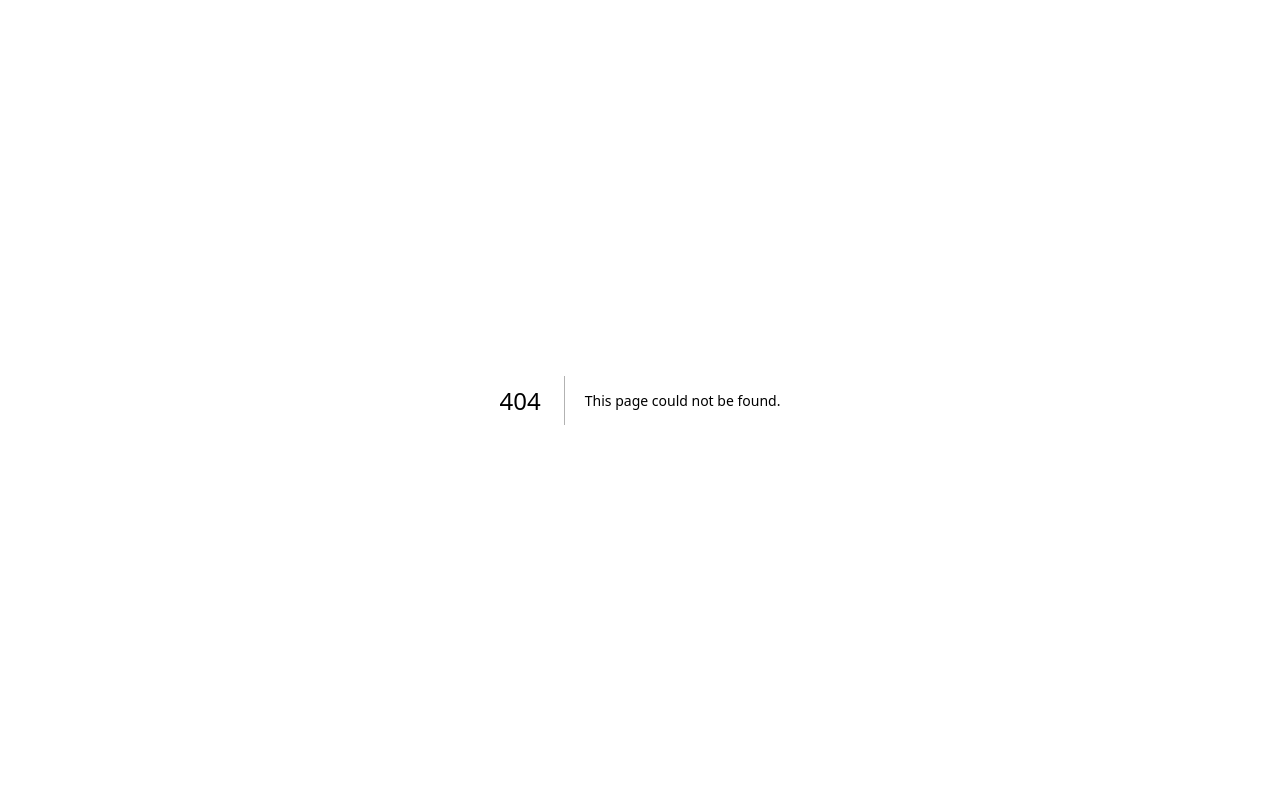
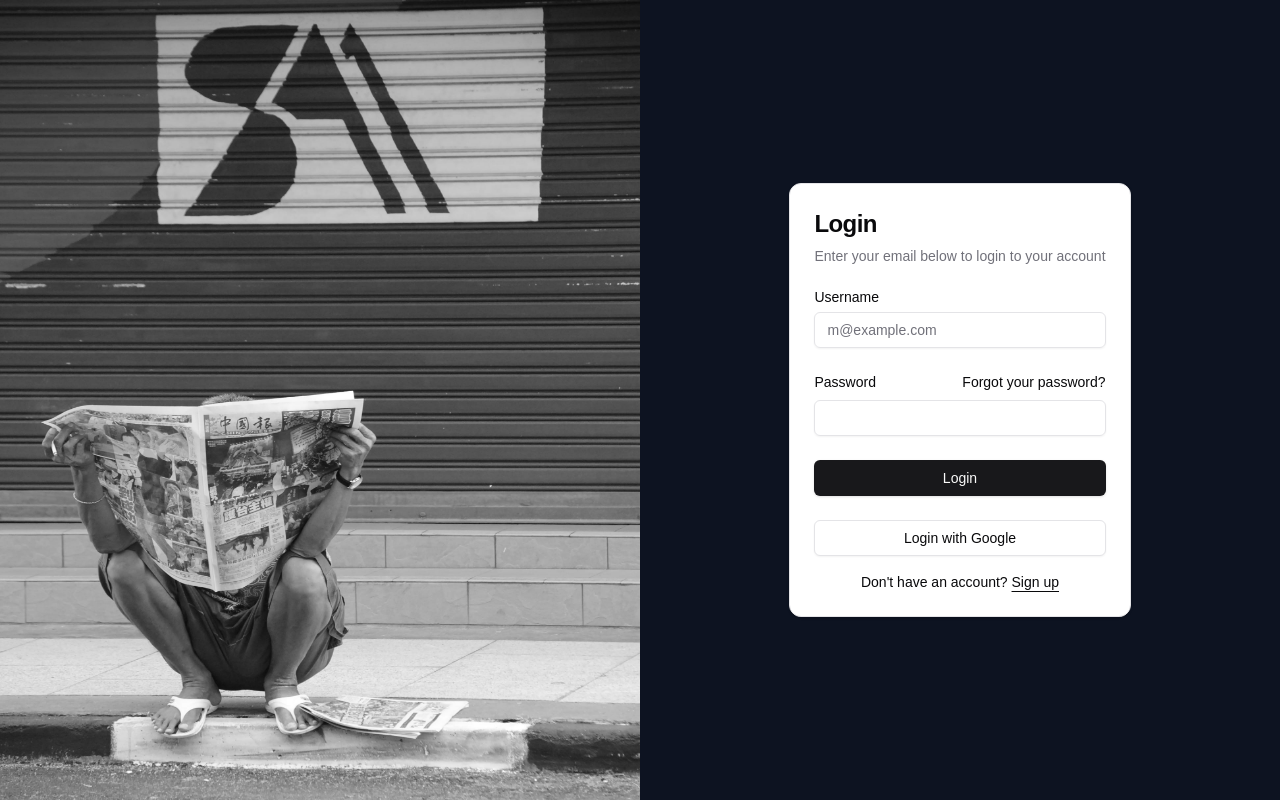
Before and after one commit to Buletiss/new-york-api, a Next.js app: page /login in a window 1280 px wide. Before the commit this address had no page. Built offline with nearby package versions, Linux system fonts and the light colour scheme.

Commit message:
pagina de login

```diff
--- /dev/null
+++ b/src/pages/login/index.tsx
@@ -0,0 +1,27 @@
+import { LoginForm } from "@/components/login-form";
+import "@/app/globals.css";
+import Image from "next/image";
+
+export default function Authentication() {
+  return (
+    <>
+      <div className="flex flex-row items-center h-screen w-screen bg-rich-blue">
+        <div>
+          <Image
+            src={"/pessoa-jornal.jpg"}
+            width={0}
+            height={0}
+            sizes="100vw"
+            style={{ width: "50vw", height: "100vh" }}
+            alt="Pessoa lendo jornal"
+          />
+        </div>
+        <div className="flex justify-center items-center w-1/2 h-full">
+          <div>
+            <LoginForm />
+          </div>
+        </div>
+      </div>
+    </>
+  );
+}
```
